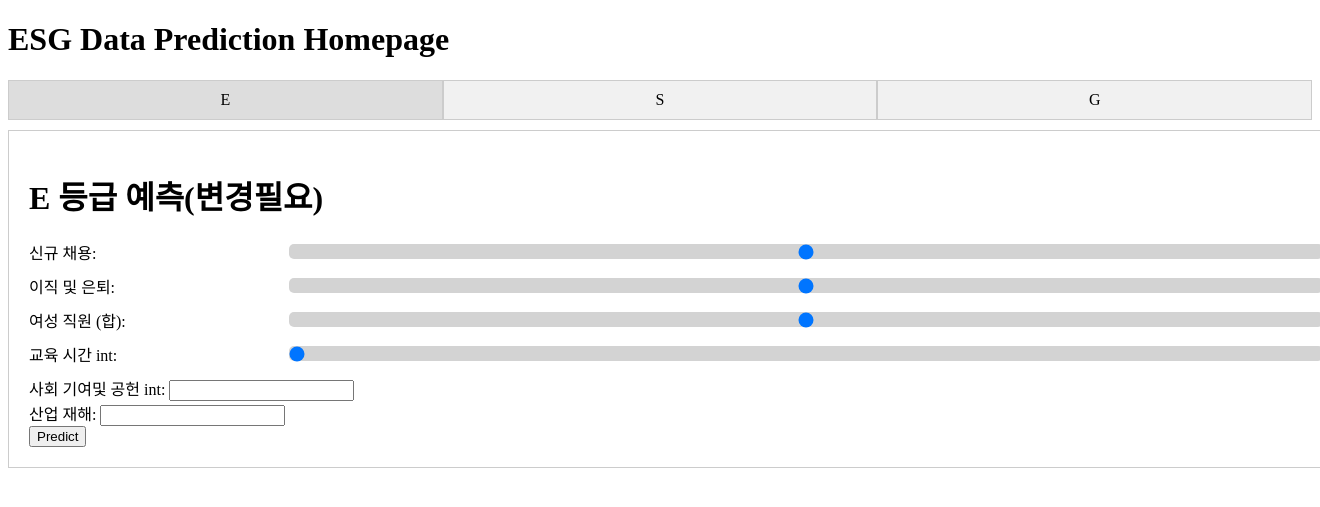
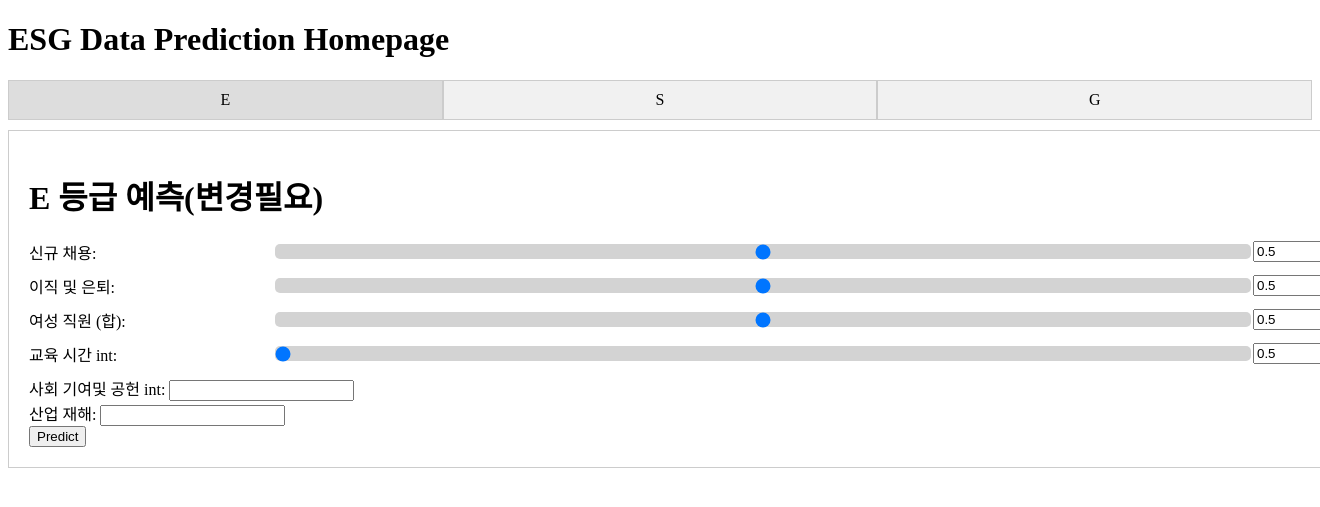
Before and after one commit to Ryubong/prj1, a Flask app: page / in a window 1320 px wide; the page is wider, and only the part inside the window is pictured. Shown: the top 507 px of that part. Run offline with Flask 3, Linux system fonts and the light colour scheme.

Commit message:
added flexible slider with text input

```diff
--- a/templates/index.html
+++ b/templates/index.html
@@ -65,7 +65,7 @@
 
         .tab-content input[type="range"] {
             flex: 2;
-            width: auto;
+            width: 30 px;
         }
     </style>
 </head>
@@ -86,24 +86,29 @@
     <div>
         <label for="New_Recruitment_Range">신규 채용:</label>
         <input type="range" name="New Recruitment" id="New_Recruitment_Range" min="0" max="1" value="0.5" step="0.01" oninput="updateTextInput(this.value, 'New_Recruitment_Range', 'New_Recruitment_Text')">
+        <input type="number" min="0" max="1" step="0.01" value="0.5" oninput="updateTextInput(this.value, 'New_Recruitment_Range', 'New_Recruitment_Text')">
         <span id="New_Recruitment_Text">0</span>
+
     </div>
 
     <div>
         <label for="resignation_retirement">이직 및 은퇴:</label>
         <input type="range" name="resignation_retirement" id="resignation_retirement" min="0" max="1" value="0.5" step="0.01" oninput="updateTextInput(this.value, 'resignation_retirement', 'resignation_retirement_Text')">
+        <input type="number" min="0" max="1" step="0.01" value="0.5" oninput="updateTextInput(this.value, 'resignation_retirement', 'resignation_retirement_Text')">
         <span id="resignation_retirement_Text">0</span>
     </div>
 
     <div>
         <label for="female_workers">여성 직원 (합):</label>
         <input type="range" name="female_workers" id="female_workers" min="0" max="1" value="0.5" step="0.01" oninput="updateTextInput(this.value, 'female_workers', 'female_workers_Text')">
+        <input type="number" min="0" max="1" step="0.01" value="0.5" oninput="updateTextInput(this.value, 'female_workers', 'female_workers_Text')">
         <span id="female_workers_Text">0</span>
     </div>
 
     <div>
         <label for="training_hours">교육 시간 int:</label>
         <input type="range" name="training_hours" id="training_hours" value="0" step="1" oninput="updateTextInput(this.value, 'training_hours', 'training_hours_Text')">
+        <input type="number" min="0" max="1" step="0.01" value="0.5" oninput="updateTextInput(this.value, 'training_hours', 'training_hours_Text')">
         <span id="training_hours_Text">0</span>
     </div>
 
```
